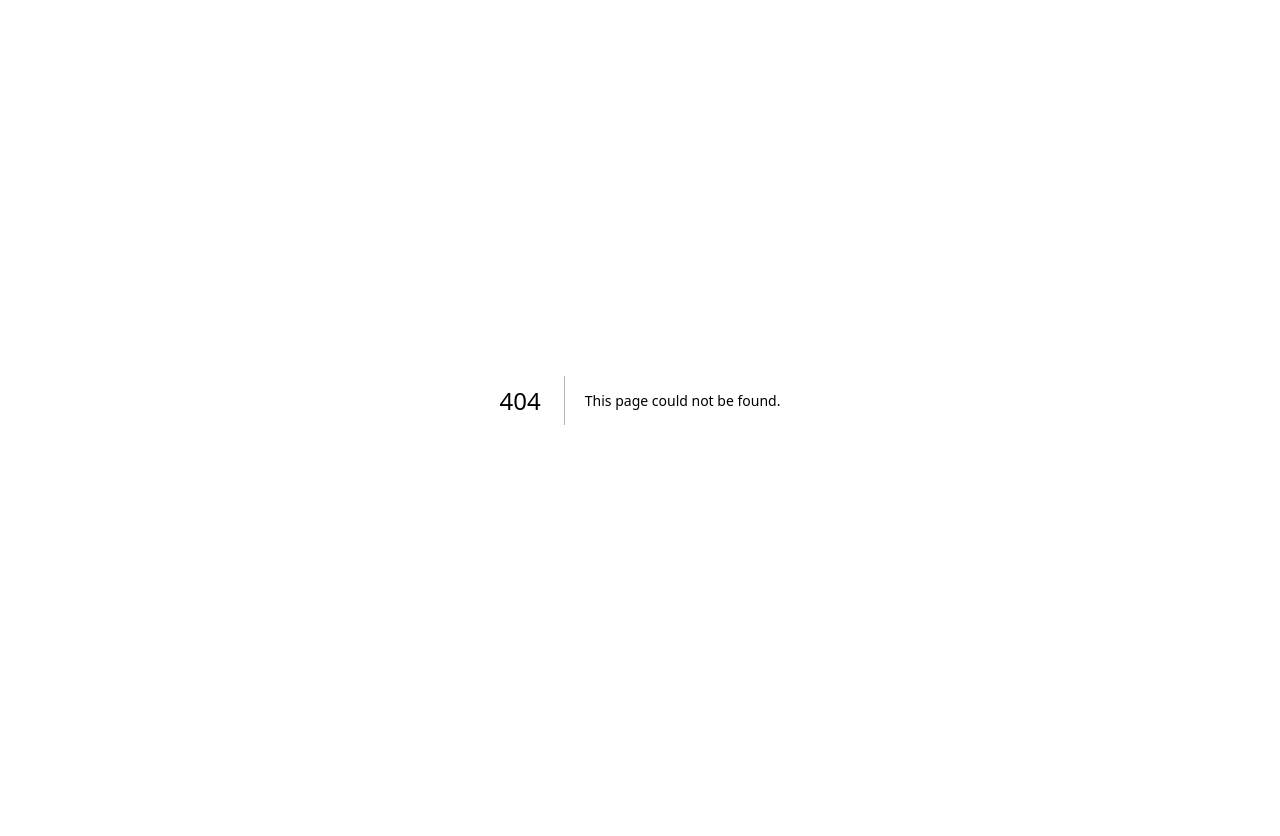
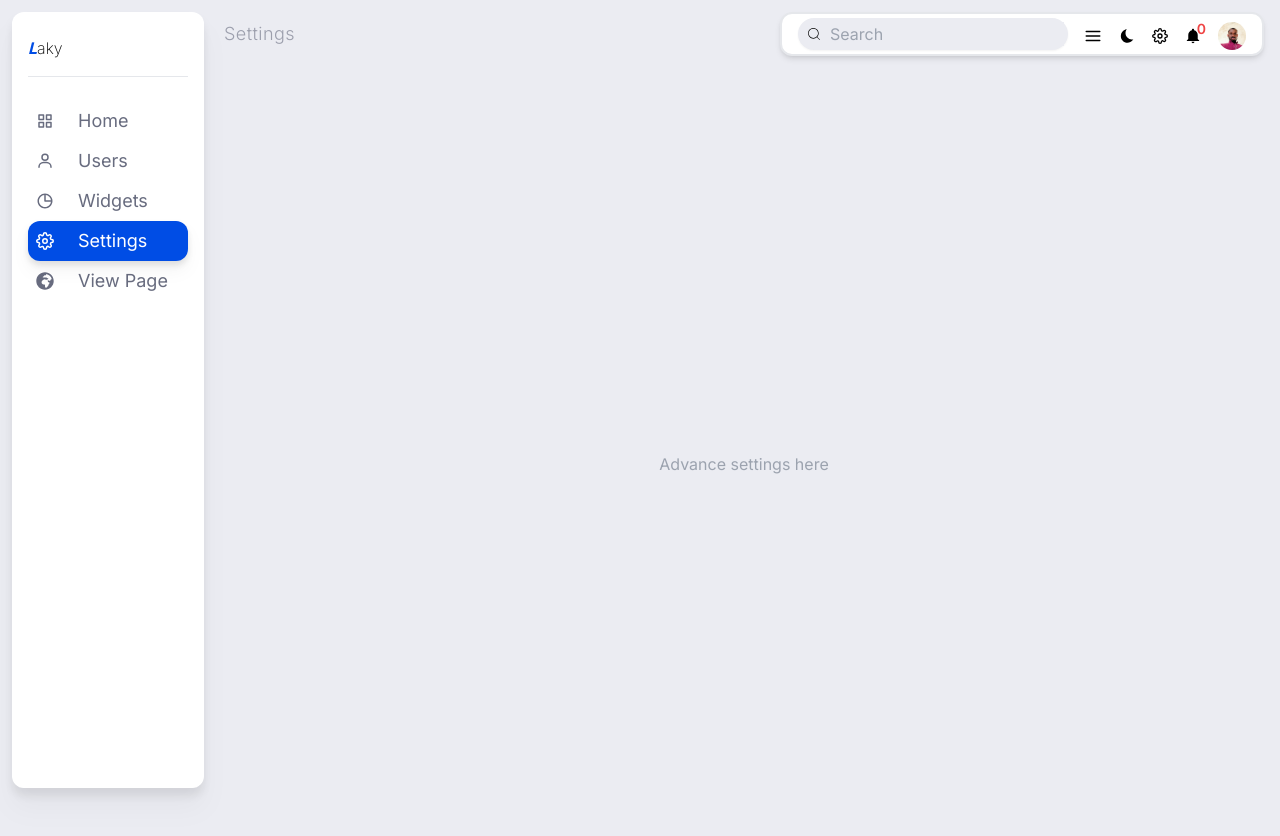
Before and after one commit to kusiLaw/next_dashboard, a Next.js app: page /dashboard/settings in a window 1280 px wide. Before the commit this address had no page. Shown: the top 836 px of the page. Before the commit the page ends 800 px from the top, so only its background shows below. Built offline with nearby package versions, Linux system fonts and the light colour scheme; what tailwindcss-animated would draw is missing.

Commit message:
Add advance settings

```diff
--- /dev/null
+++ b/app/dashboard/settings/page.jsx
@@ -0,0 +1,11 @@
+import React from 'react'
+
+const Settings = () => {
+  return (
+    <div className='flex justify-center pt-2  gap-3 bg-inherit h-screen '>
+      <span className='self-center text-gray-400 '> Advance settings here</span>
+    </div>
+  )
+}
+
+export default Settings
--- a/components/nav/nav.js
+++ b/components/nav/nav.js
@@ -2,7 +2,6 @@ import LinkButton from '../linkButton/linkButton'
 import { BiGridAlt, BiUser, BiPieChartAlt} from 'react-icons/bi';
 import { FiSettings} from 'react-icons/fi';
 import { FaGlobeAfrica} from 'react-icons/fa';
-
 
 const Nav = ({navCollapse = false}) => {
   return (
@@ -17,12 +16,13 @@ const Nav = ({navCollapse = false}) => {
            <LinkButton   link_path='/dashboard/widgets' id='report'>
              <BiPieChartAlt/> <span className={`${navCollapse ? `hidden` : `inline` }`}>Widgets</span>
            </LinkButton>
+           <LinkButton   className={"hidden md:block"} link_path='/dashboard/settings'  id='settings'>
+                <FiSettings/> <span className={`${navCollapse ? `hidden` : `inline` }`}> Settings</span>
+           </LinkButton>
 
         </div>
         <div className=''>
-           <LinkButton   className={"hidden md:block"} link_path='dashboard/#' >
-                <FiSettings/> <span className={`${navCollapse ? `hidden` : `inline` }`}> Settings</span>
-           </LinkButton>
+
            <LinkButton t link_path= '/' >
                 <FaGlobeAfrica/> <span className={`${navCollapse ? `hidden` : `inline` }`}> View Page</span>
            </LinkButton>
```
